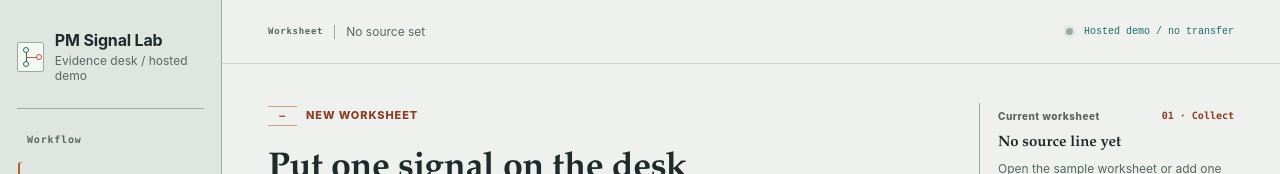
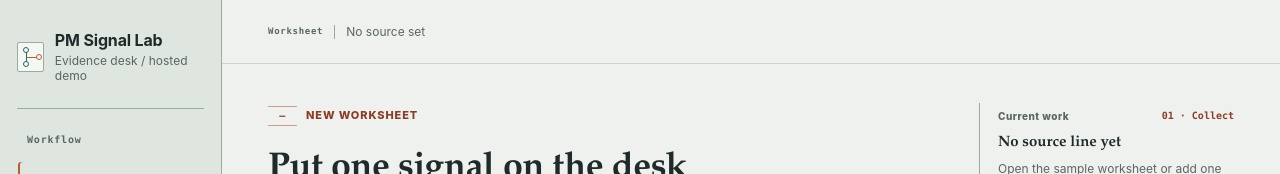
Before and after one commit to asdc163/pm-signal-lab, a React (Vite) app: page / in a window 1280 px wide. Shown: the top 174 px of the page. Built offline with nearby package versions, Linux system fonts and the light colour scheme.

Commit message:
Refine workbench copy and recovery

```diff
--- a/src/App.tsx
+++ b/src/App.tsx
@@ -624,7 +624,6 @@ function App() {
           <button className="icon-button topbar-menu" type="button" aria-label="Jump to workflow" aria-controls="mobile-workflow" title="Jump to workflow" onClick={() => document.getElementById("mobile-workflow")?.scrollIntoView({ behavior: window.matchMedia("(prefers-reduced-motion: reduce)").matches ? "auto" : "smooth", block: "center" })}>
             <Menu size={18} />
           </button>
-          <div className="topbar-status"><span className={`status-dot ${pack ? "" : "status-dot-neutral"}`} aria-hidden="true" />{pack ? "Local worksheet / sources loaded" : "Hosted demo / no transfer"}</div>
         </header>
 
         <div id="mobile-workflow" className="mobile-stepper" role="navigation" aria-label="Workflow">
@@ -644,9 +643,9 @@ function App() {
                   {pack ? "Trace the source, mark the limit, and name the smallest test." : "Keep the source attached before you decide what it can support."}
                 </p>
               </div>
-              <div className="hero-status" aria-label="Current worksheet status" aria-live="polite" aria-atomic="true">
+              <div className="hero-status" aria-label="Current work status" aria-live="polite" aria-atomic="true">
                 <div className="hero-status-heading">
-                  <span className="section-eyebrow">Current worksheet</span>
+                  <span className="section-eyebrow">Current work</span>
                   <span className="hero-status-step">{WORKFLOW.find((item) => item.id === currentStep)?.number} · {WORKFLOW.find((item) => item.id === currentStep)?.label}</span>
                 </div>
                 <strong>{pack ? `${evidence.length} ${evidence.length === 1 ? "source line" : "source lines"} in this working set` : "No source line yet"}</strong>
@@ -723,7 +722,7 @@ function App() {
                 onDraft={startExperiment}
                 onUpdate={updateExperiment}
                 onExport={exportMemo}
-                onBack={() => setCurrentStep("verify")}
+                onBack={() => setCurrentStep("collect")}
               />
             )}
 
@@ -1022,7 +1021,7 @@ function DecideView({ claims, activeClaimId, experiment, onSelectClaim, onDraft,
   return (
     <section className="content-section" aria-labelledby="decide-title">
       <div className="section-intro"><div><p className="section-eyebrow">Test brief</p><h2 id="decide-title">Name the smallest test</h2><p>Write the metric, guardrail, and stop rule before the team spends time.</p></div><span className="human-label"><Target size={14} />You still own the stop rule</span></div>
-      {claims.length === 0 ? <div className="state-panel"><CircleAlert size={22} /><div><h3>No usable claims yet</h3><p>Load data in Collect, then make a human review decision in Verify.</p></div><button className="button button-secondary" type="button" onClick={onBack}>Back to Verify</button></div> : <>
+      {claims.length === 0 ? <div className="state-panel"><CircleAlert size={22} /><div><h3>No usable claims yet</h3><p>Open the sample worksheet or add a signal in Collect, then review a claim before drafting a brief.</p></div><button className="button button-secondary" type="button" onClick={onBack}>Back to Collect</button></div> : <>
         <div className="opportunity-picker"><div><span className="card-eyebrow">Choose a direction to test</span><p>{availableClaims.length ? "Choose a claim you reviewed; missing-evidence items can still become a needs-validation brief." : "No claims have been reviewed yet. Return to Verify to accept one or keep a hypothesis."}</p></div><div className="opportunity-options">{claims.map((claim) => <button key={claim.id} type="button" className={`opportunity-option ${activeClaimId === claim.id ? "is-selected" : ""}`} onClick={() => onSelectClaim(claim.id)}><span className={`mini-node ${STATUS_META[claim.status].className}`} /><span>{claim.text}</span><span className="option-status">{STATUS_META[claim.status].label}</span></button>)}</div><button className="button button-secondary" type="button" onClick={() => onDraft(activeClaimId)} disabled={!activeClaimId && !availableClaims.length}><Target size={15} />Draft smallest experiment</button></div>
         {experiment ? <ExperimentEditor experiment={experiment} onUpdate={onUpdate} onExport={onExport} /> : <div className="state-panel state-panel-soft"><Lightbulb size={22} /><div><h3>Choose a direction to test</h3><p>This will become a hypothesis, primary metric, guardrail, and smallest test. You still decide whether it is worth doing.</p></div></div>}
       </>}
@@ -1211,7 +1210,7 @@ function DecisionContext({ pack, evidenceCount, claimCount, reviewedCount, suppo
         <div className="context-list"><ContextItem label="Question on the desk" value={contextQuestion} /><ContextItem label="Rule" value={contextRule} /></div>
       </div>
       <div className="context-next"><span className="card-eyebrow">Next move</span><div className="next-action-title"><strong>{nextAction.label}</strong></div><p>{contextNextCopy(currentStep, pack)}</p>{pack && currentStep === "collect" ? <span className="context-next-static">Use the review docket in the workpaper.</span> : pack ? <button className="button button-primary button-full" type="button" onClick={nextAction.action} data-current-action>{nextAction.label}<ArrowRight size={16} /></button> : <span className="context-next-static">Start with the source line in the center.</span>}</div>
-      <div className="context-trace"><div className="trace-header"><span className="card-eyebrow">Session trail</span><span>{events.length ? "Activity recorded" : "No activity yet"}</span></div>{events.length === 0 ? <p>Activity stays in this session and does not include raw signal content.</p> : <><p>Last action: {EVENT_LABELS[events[events.length - 1].name]}</p><div className="context-trace-actions"><button className="text-button" type="button" onClick={onCopyReceipt}>Copy session receipt</button><a className="text-button" href={feedbackUrl} target="_blank" rel="noreferrer" aria-label="Report this session in a new tab for manual review">Report this session<ArrowRight size={13} aria-hidden="true" /></a></div></>}</div>
+      <div className="context-trace"><div className="trace-header"><span className="card-eyebrow">Session record</span><span>{events.length ? "Last action below" : "No action yet"}</span></div>{events.length === 0 ? <p>Session actions stay on this page and do not include raw signal content.</p> : <><p>Last action: {EVENT_LABELS[events[events.length - 1].name]}</p><div className="context-trace-actions"><button className="text-button" type="button" onClick={onCopyReceipt}>Copy session receipt</button><a className="text-button" href={feedbackUrl} target="_blank" rel="noreferrer" aria-label="Report this session in a new tab for manual review">Report this session<ArrowRight size={13} aria-hidden="true" /></a></div></>}</div>
     </aside>
   );
 }
--- a/src/styles.css
+++ b/src/styles.css
@@ -388,7 +388,7 @@ p {
   display: flex;
   height: 64px;
   align-items: center;
-  justify-content: space-between;
+  justify-content: flex-start;
   padding: 0 46px;
   border-bottom: 1px solid var(--line);
   background: var(--workspace);
@@ -399,8 +399,7 @@ p {
   display: none;
 }
 
-.topbar-context,
-.topbar-status {
+.topbar-context {
   display: flex;
   align-items: center;
   gap: 11px;
@@ -417,12 +416,6 @@ p {
   width: 1px;
   height: 14px;
   background: var(--line-strong);
-}
-
-.topbar-status {
-  color: var(--trust);
-  font-family: "JetBrains Mono", monospace;
-  font-size: 10px;
 }
 
 .status-dot {
@@ -2499,10 +2492,6 @@ textarea::placeholder {
 @media (max-width: 700px) {
   .topbar {
     padding: 0 16px;
-  }
-
-  .topbar-status {
-    display: none;
   }
 
   .mobile-stepper {
```
Also changed, not shown: scripts/verify-hosted-demo.mjs (+10 -0 lines), 7 other files (tests, documents, lock files or other folders).
